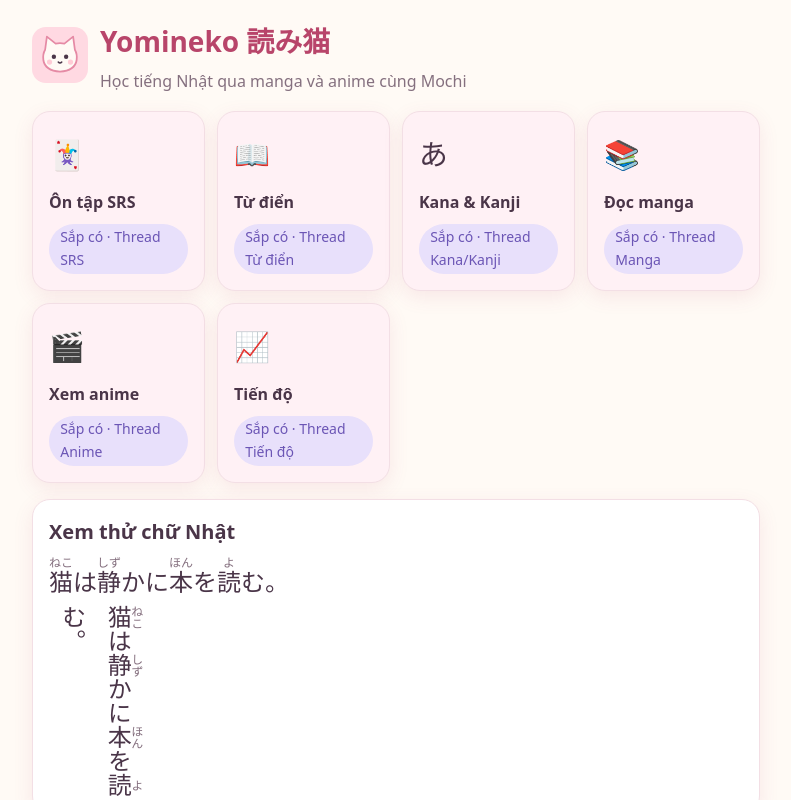
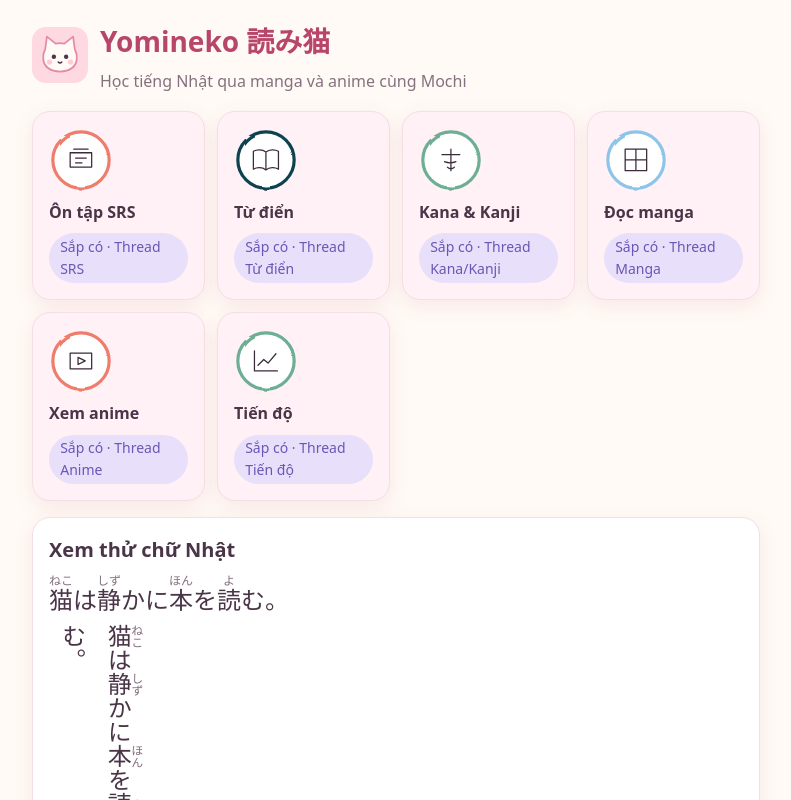
Before and after one commit to Fedya3012/Yomineko, a Svelte app: page / in a window 1280 px wide. Shown: the top 800 px of the page, without its empty margins (244-1035 px from the left). Built offline with nearby package versions, Linux system fonts and the light colour scheme.

Commit message:
Add sticker-badge icon style from moodboard
Co-Authored-By: Claude Sonnet 5.5 <noreply@anthropic.com>
Claude-Session: https://claude.ai/code/session_01QF16v7yxRwGwTb79ZtKZTL

```diff
--- a/src/App.svelte
+++ b/src/App.svelte
@@ -3,6 +3,7 @@
   import { applySettings, loadSettings, saveSettings, type Settings, type ThemeChoice } from './lib/settings';
   import { openDatabase, listCollection, type DB } from './lib/db';
   import { installPack } from './lib/packs/install';
+  import Badge from './lib/Badge.svelte';
   import demoPack from '../packs-example/demo-hiragana.pack.json';
 
   let settings = $state<Settings>(loadSettings());
@@ -12,13 +13,13 @@
 
   // Feature areas. Each later thread replaces its placeholder card with a real screen.
   const features = [
-    { icon: '🃏', name: 'Ôn tập SRS', note: 'Thread SRS' },
-    { icon: '📖', name: 'Từ điển', note: 'Thread Từ điển' },
-    { icon: 'あ', name: 'Kana & Kanji', note: 'Thread Kana/Kanji' },
-    { icon: '📚', name: 'Đọc manga', note: 'Thread Manga' },
-    { icon: '🎬', name: 'Xem anime', note: 'Thread Anime' },
-    { icon: '📈', name: 'Tiến độ', note: 'Thread Tiến độ' }
-  ];
+    { tone: 'coral', name: 'Ôn tập SRS', note: 'Thread SRS', d: 'M20 30h60v40H20zM30 20h40M35 45h30M35 58h18' },
+    { tone: 'teal', name: 'Từ điển', note: 'Thread Từ điển', d: 'M50 28C40 20 25 20 15 26v50c10-6 25-6 35 2 10-8 25-8 35-2V26C75 20 60 20 50 28zM50 28v50' },
+    { tone: 'mint', name: 'Kana & Kanji', note: 'Thread Kana/Kanji', d: 'M25 35h50M50 20v60M32 55c10 4 22 4 32 0M40 70c6 6 14 6 20 0' },
+    { tone: 'sky', name: 'Đọc manga', note: 'Thread Manga', d: 'M20 20h60v60H20zM20 50h60M50 20v30M50 50v30' },
+    { tone: 'coral', name: 'Xem anime', note: 'Thread Anime', d: 'M20 28h60v44H20zM42 40l20 10-20 10z' },
+    { tone: 'mint', name: 'Tiến độ', note: 'Thread Tiến độ', d: 'M18 78V22M18 78h64M28 62l16-16 12 10 22-26' }
+  ] as const;
 
   $effect(() => { applySettings(settings); saveSettings(settings); });
 
@@ -56,7 +57,7 @@
   <section class="grid" aria-label="Tính năng">
     {#each features as f}
       <div class="card feature">
-        <div class="icon" lang="ja">{f.icon}</div>
+        <Badge tone={f.tone} size={64}><svg viewBox="0 0 100 100"><path d={f.d} /></svg></Badge>
         <strong>{f.name}</strong>
         <span class="chip">Sắp có · {f.note}</span>
       </div>
@@ -107,7 +108,6 @@
   .muted { color: var(--text-muted); margin: 0; }
   .grid { display: grid; grid-template-columns: repeat(auto-fit, minmax(150px, 1fr)); gap: var(--space-3); }
   .feature { display: grid; gap: var(--space-2); justify-items: start; background: var(--surface-2); }
-  .icon { font-size: 1.8rem; }
   .sample { font-size: var(--text-jp-reading); margin: 0; }
   .row { display: flex; flex-wrap: wrap; gap: var(--space-2); margin-bottom: var(--space-3); }
   label { display: block; padding: var(--space-1) 0; }
--- /dev/null
+++ b/src/lib/Badge.svelte
@@ -0,0 +1,27 @@
+<script lang="ts">
+  // Round "sticker" badge: wobbly hand-drawn ring around a glyph. Reference: Fedya's icon moodboard.
+  // `tone` picks the ring colour; `children` is the inner icon (inline SVG using currentColor / --ink).
+  import type { Snippet } from 'svelte';
+  let { tone = 'coral', size = 64, label = '', children }:
+    { tone?: 'coral' | 'teal' | 'mint' | 'sky'; size?: number; label?: string; children: Snippet } = $props();
+</script>
+
+<span class="badge" style="--s:{size}px; --ring:var(--badge-{tone})" role={label ? 'img' : undefined} aria-label={label || undefined} aria-hidden={label ? undefined : true}>
+  <svg viewBox="0 0 100 100" width={size} height={size}>
+    <defs>
+      <filter id="wobble" x="-5%" y="-5%" width="110%" height="110%">
+        <feTurbulence type="fractalNoise" baseFrequency="0.035" numOctaves="2" seed="4" />
+        <feDisplacementMap in="SourceGraphic" scale="4" />
+      </filter>
+    </defs>
+    <circle cx="50" cy="50" r="44" fill="var(--surface)" stroke="var(--ring)" stroke-width="5" filter="url(#wobble)" />
+  </svg>
+  <span class="glyph">{@render children()}</span>
+</span>
+
+<style>
+  .badge { position: relative; display: inline-grid; place-items: center; width: var(--s); height: var(--s); flex: none; }
+  svg { position: absolute; inset: 0; }
+  .glyph { position: relative; width: 56%; height: 56%; color: var(--ink); display: grid; place-items: center; }
+  .glyph :global(svg) { width: 100%; height: 100%; fill: none; stroke: currentColor; stroke-width: 3.5; stroke-linecap: round; stroke-linejoin: round; }
+</style>
--- a/src/styles/tokens.css
+++ b/src/styles/tokens.css
@@ -69,3 +69,15 @@
 :root[data-theme="dark"][data-contrast="high"] {
   --text: #ffffff; --text-muted: #e6d9e4; --border: #9a86a8; --accent-strong: #ffd0de;
 }
+
+/* Illustration accents, from the "sticker badge" reference: flat fills + dark outlines + wobbly round frames.
+   Used by Badge.svelte frames and illustrations; kept apart from UI colours so buttons stay soft pink. */
+:root {
+  --ink: #3b2a3a;             /* outline colour for illustrations */
+  --badge-coral: #ee7d6c;
+  --badge-teal: #0f4350;
+  --badge-mint: #6dae94;
+  --badge-sky: #8cc4ea;
+  --badge-mustard: #f6c93a;
+}
+:root[data-theme="dark"] { --ink: #f3e9ef; --badge-teal: #7fb6c4; }
```
Also changed, not shown: 1 other file (tests, documents, lock files or other folders).
